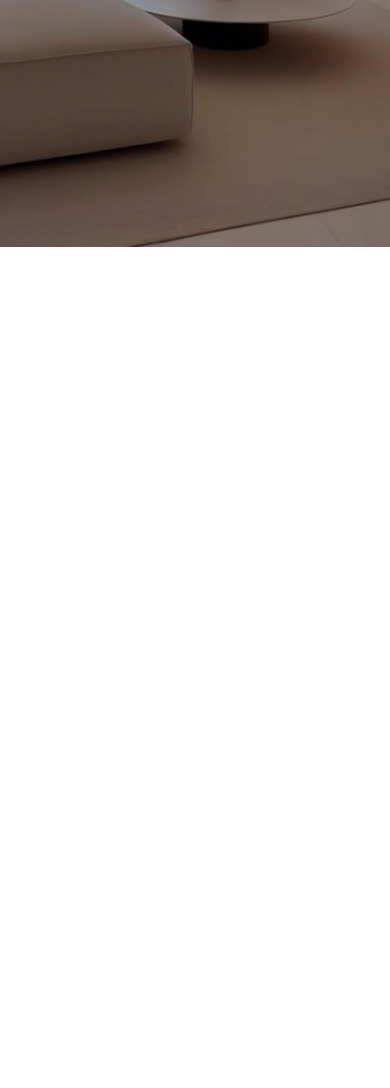
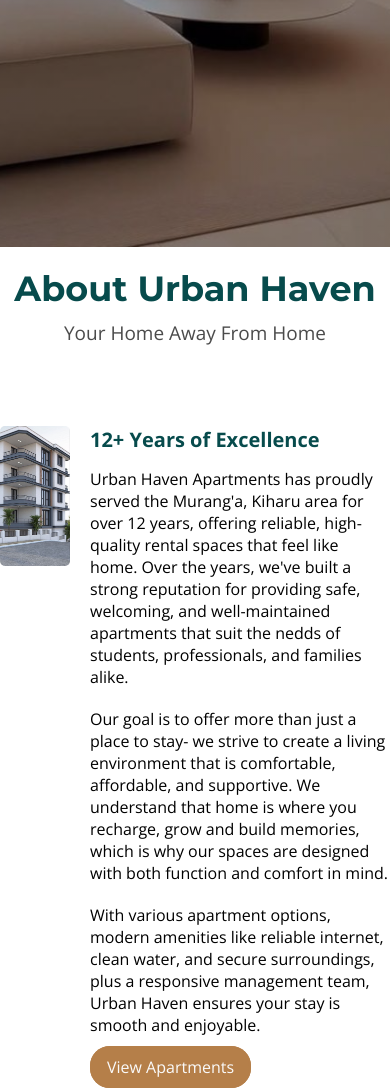
Before and after one commit to JaninWanjiru/Urban-Haven-Apartments, a website built with Vite: page index.html in a window 390 px wide. Shown: the part 597-1685 px from the top of the page. Before the commit the page ends 844 px from the top, so only its background shows below. Built offline with nearby package versions, Linux system fonts and the light colour scheme.

Commit message:
Style the About section layout and image responsiveness
Add responsive flex layout for About section with
image and text alignment improvements

```diff
--- a/index.html
+++ b/index.html
@@ -54,6 +54,7 @@
         </button>
       </div>
     </header>
+
 <!-- Hero Section -->
  <section id="home" class="hero">
   <div class="container">
@@ -64,5 +65,29 @@
     </div>
   </div>
  </section>
+
+ <!-- About Section -->
+  <section id="about" class="section">
+    <div class="container">
+      <div class="about-title">
+        <h2>About Urban Haven</h2>
+        <p>Your Home Away From Home</p>
+      </div>
+      <div class="about-content">
+        <div class="about-card">
+          <div class="about-card-img-wrapper">
+            <img src="./images/about.jpg" alt="Urban Haven Apartments">
+          </div>
+        </div>
+        <div class="about-text">
+          <h3>12+ Years of Excellence</h3>
+          <p>Urban Haven Apartments has proudly served the Murang'a, Kiharu area for over 12 years, offering reliable, high-quality rental spaces that feel like home. Over the years, we've built a strong reputation for providing safe, welcoming, and well-maintained apartments that suit the nedds of students, professionals, and families alike.</p>
+          <p>Our goal is to offer more than just a place to stay- we strive to create a living environment that is comfortable, affordable, and supportive. We understand that home is where you recharge, grow and build memories, which is why our spaces are designed with both function and comfort in mind.</p>
+          <p>With various apartment options, modern amenities like reliable internet, clean water, and secure surroundings, plus a responsive management team, Urban Haven ensures your stay is smooth and enjoyable.</p>
+          <a href="#apartments" class="cta-about-btn">View Apartments</a>
+        </div>
+      </div>
+    </div>
+  </section>
   </body>
 </html>
--- a/style.css
+++ b/style.css
@@ -71,7 +71,7 @@ header {
   display: flex;
   justify-content: space-between;
   align-items: center;
-  padding: 0rem 2rem;
+  padding: .8rem 2rem;
 }
 
 .header-logo-wrapped {
@@ -92,6 +92,9 @@ header {
   list-style: none;
   display: flex;
   gap: 4rem;
+  padding: 1.4rem 1.5rem;
+  background-color: #E8C999;
+  border-radius: 2rem;
 }
 
 .menu-toggle-button {
@@ -138,7 +141,7 @@ header {
 }
 
 .header-nav-list-item a:hover {
-  color: var(--color-cool-blue)
+  color: var(--color-cool-blue);
 }
 
 /* Hero Section */
@@ -204,3 +207,99 @@ header {
     font-size: 1.5rem;
   }
 }
+
+/* About Section */
+.about-title {
+  text-align: center;
+  margin-top: 2rem;
+  margin-bottom: 8rem;
+  color: var(--color-deep-teal);
+}
+
+.about-title h2 {
+  font-size: 3.5rem;
+  font-family: var(--secondary-font);
+  margin-bottom: 1rem;
+}
+
+.about-title p {
+  font-size: 1.9rem;
+  color: var(--color-slate-grey);
+}
+
+.about-content {
+  display: flex;
+  align-items: flex-start;
+  gap: 2rem;
+  flex-wrap: wrap;
+}
+
+.about-card {
+  flex: 1;
+  display: flex;
+  justify-content: center;
+}
+
+.about-card-img-wrapper {
+  max-width: 100%;
+  height: auto;
+}
+
+.about-card-img-wrapper img {
+  width: 100%;
+  max-width: 300px;
+  max-height: 450px;
+  height: auto;
+  border-radius: 5px;
+  padding-left: 0rem;
+  object-fit: cover;
+}
+
+.about-text {
+  flex: 2;
+  min-width: 300px;
+}
+
+.about-text h3 {
+  font-size: 2rem;
+  color: var(--color-deep-teal);
+  margin-bottom: 1.5rem;
+}
+
+.about-text p {
+  margin-bottom: 2rem;
+}
+
+.cta-about-btn {
+  text-decoration: none;
+  border-radius: 20px;
+  padding: 0.8rem 1.5rem;
+  background-color: var(--color-golden-brown);
+  color: var(--color-white-smoke);
+  border: 2px solid var(--color-golden-brown);
+  transition: all 0.3s ease
+}
+
+.cta-about-btn:hover {
+  background-color: transparent;
+  color: var(--color-golden-brown);
+}
+
+@media screen and (max-width: 750){
+  .about-content {
+    flex-direction: column;
+    text-align: center;
+    gap: 1rem;
+    padding: 1rem;
+  }
+
+  .about-card-img-wrapper {
+    max-width: 90%;
+    height: auto;
+  }
+
+  .about-text {
+    flex: none;
+    width: 100%;
+  }
+}
```
Also changed, not shown: images/about.jpg (added), images/bedsitter.jpg (added), images/bedsitters.jpg (deleted), images/one bedroom apartments.jpg.
